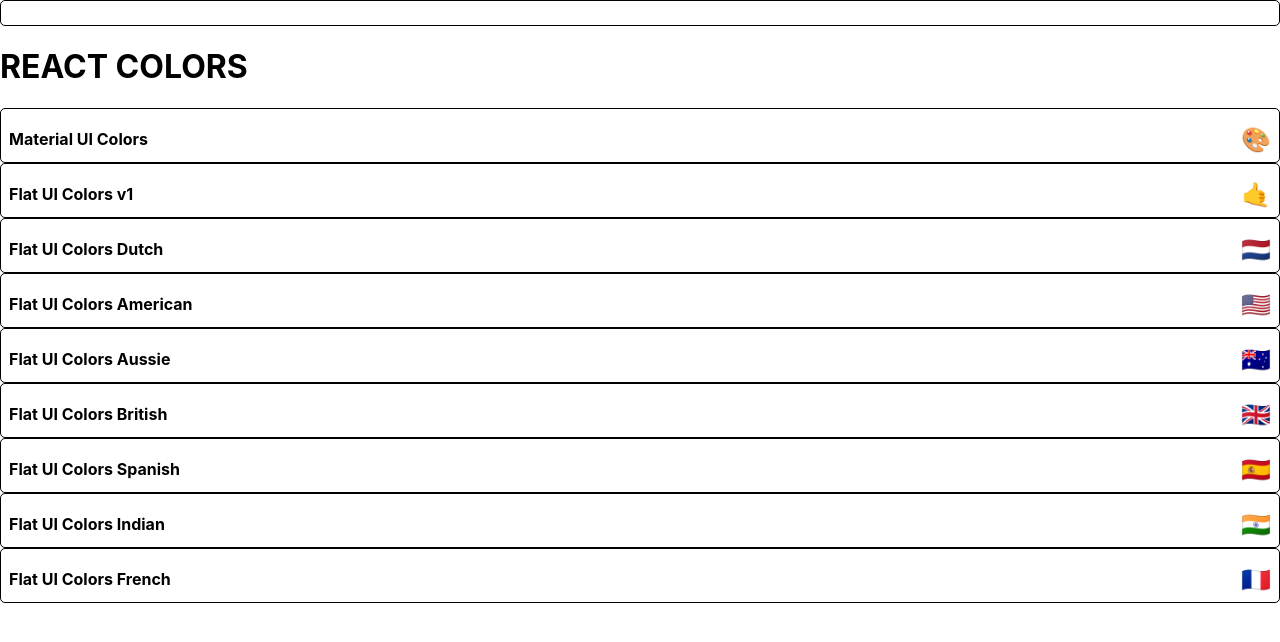
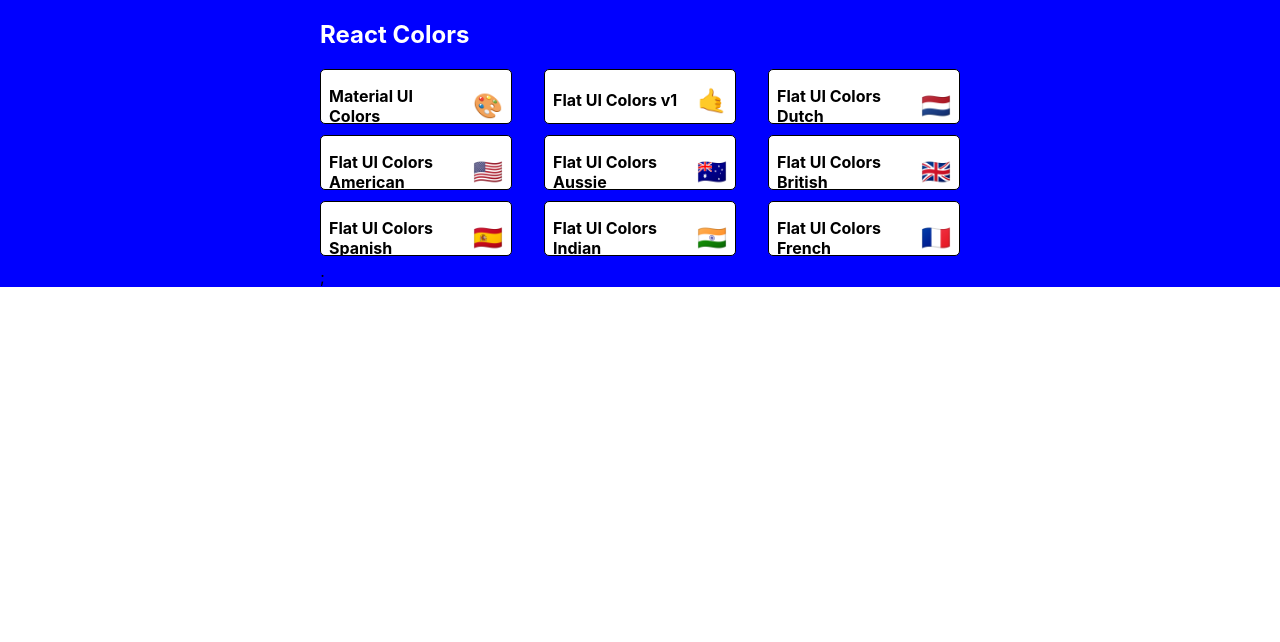
Before and after one commit to christianhubbard/colorboards, a React (Create React App) app: page / in a window 1280 px wide. Shown: the top 642 px of the page. Built offline with nearby package versions, Linux system fonts and the light colour scheme.

Commit message:
Start styling palettelist withStyles

```diff
--- a/src/PaletteList.js
+++ b/src/PaletteList.js
@@ -1,19 +1,58 @@
 import React, { Component } from 'react'
 import { Link } from "react-router-dom"
 import MiniPalette from "./MiniPalette"
+import { withStyles } from "@material-ui/styles"
 
-export default class PaletteList extends Component {
+const styles= {
+    root: {
+        backgroundColor: 'blue',
+        height: "100%",
+        display: 'flex',
+        alignItems: 'flex-start',
+        justifyContent: 'center'
+    },
+    container: {
+        width: '50%',
+        display: 'flex',
+        alignItems: 'flex-start',
+        flexDirection: 'column',
+        flexWrap: 'wrap',
+    },
+    nav: {
+        display: 'flex',
+        width: '100%',
+        justifyContent: 'space-between',
+        color: 'white'
+    },
+    palettes: {
+        boxSizing: 'broder-box',
+        width: '100%',
+        display: 'grid',
+        gridTemplateColumns: 'repeat(3, 30%)',
+        gridGap: '5%'
+    }
+};
+ class PaletteList extends Component {
     render() {
-        const { palettes } = this.props;
+        const { palettes, classes } = this.props;
         return (
-            <div>
-                <MiniPalette />
-                <h1>REACT COLORS</h1>
-                {palettes.map(palette => (
-                        <MiniPalette {...palette} />
-                )
-                )}
+            <div className={classes.root}>
+                <div className={classes.container} >
+                    <nav className={classes.nav}>
+                        <h1>React Colors</h1>
+                    </nav>
+                    <div className={classes.palettes}>
+                        {palettes.map(palette => (
+                            <MiniPalette {...palette} />
+                            )
+                            )};
+                    </div>
+                </div>
+
             </div>
         )
     }
 }
+
+
+export default withStyles(styles)(PaletteList);
```
